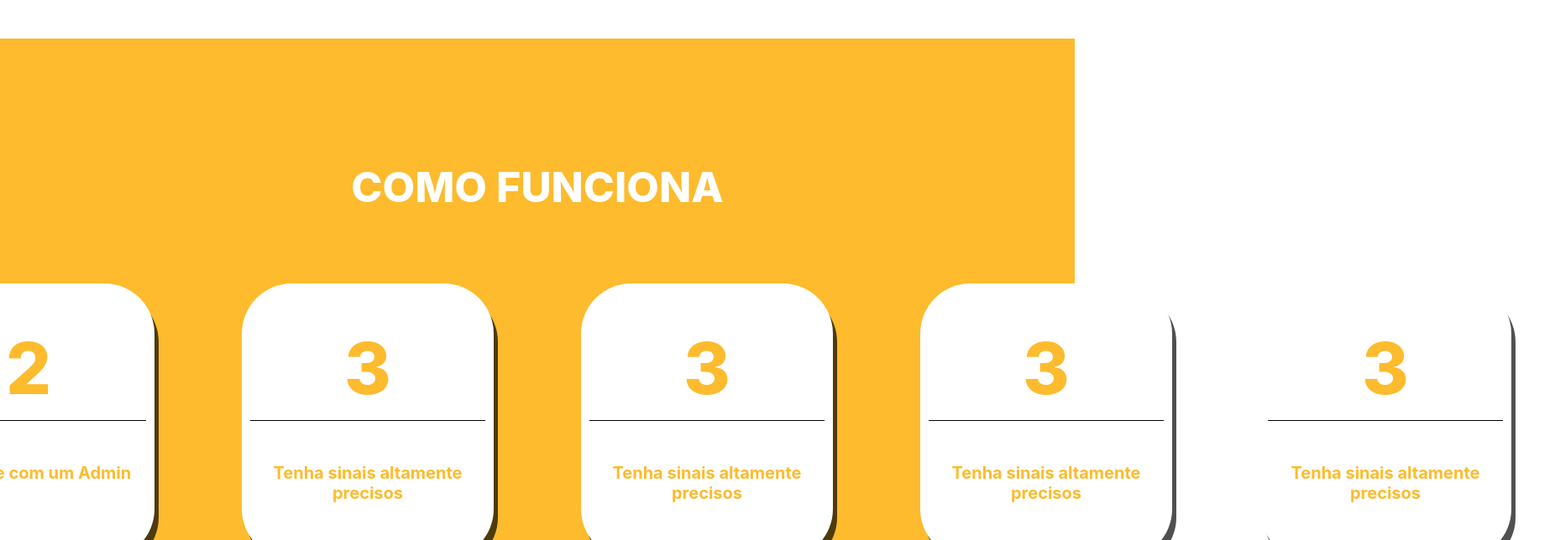
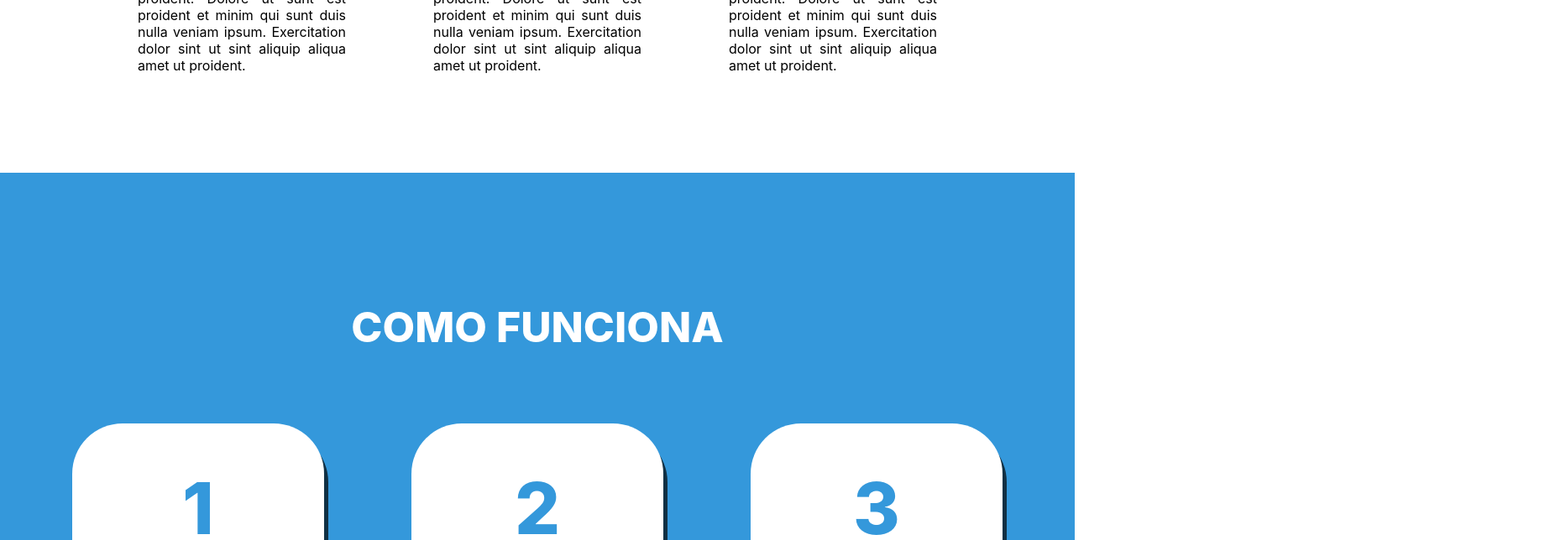
Before and after one commit to lucasgit2000/PROJECT.DoctorTrade.PageV2, a React (Create React App) app in the folder web-landing-page/: page / in a window 1280 px wide. Shown: the part 2156-2800 px from the top of the page at 84% size, 1852 px wide, since content can reach past the window. Built offline with nearby package versions, Linux system fonts and the light colour scheme; the HTML template or start-up script is replaced by a standard one.

Commit message:
home & timer adjustments & float button library deleted cause im bout to create my own

```diff
--- a/web-landing-page/src/App.js
+++ b/web-landing-page/src/App.js
@@ -9,7 +9,6 @@ import Instructions from './components/instructions/instructions';
 import Demonstrations from './components/demonstration/demonstration';
 import Reviews from './components/reviews/reviews';
 import About from './components/about/about';
-import FloatButton from './components/floatButton/floatButton';
 import Footer from './components/footer/footer';
 
 
@@ -23,10 +22,9 @@ function App() {
       <Demonstrations />
       <Reviews />
       <Portfolio />
-      {/* <Timer /> */}
+      <Timer />
       {/* <Footer/> */}
-
-      {/* <FloatButton /> */}
+      {/*TODO: float button */}
     </div>
   );
 }
--- a/web-landing-page/src/components/floatButton/floatButton.css
+++ /dev/null
@@ -1,3 +0,0 @@
-.fab-container {
-    margin: 0;
-}
--- a/web-landing-page/src/components/floatButton/floatButton.js
+++ /dev/null
@@ -1,49 +0,0 @@
-import React from 'react';
-import { Container, Button, Link } from 'react-floating-action-button';
-
-import "./floatButton.css";
-
-function FloatButton() {
-    return (
-        <Container>
-            <Link
-                href="#home"
-                tooltip="Voltar para o Topo!"
-                icon="fa fa-rocket fa-1x"
-                styles={{ backgroundColor: '#282c34', color: '#ffffff' }}
-            />
-             <Link
-                tooltip="Twitter!"
-                icon="fa fa-twitter"
-                className="fab-item btn btn-link btn-lg text-white"
-                styles={{ backgroundColor: '#ffffff', color: '#282c34' }}
-                onClick={() => { }} />
-             <Link
-                tooltip="Instagram!"
-                icon="fa fa-instagram"
-                className="fab-item btn btn-link btn-lg text-white"
-                styles={{ backgroundColor: '#ffffff', color: '#282c34' }}
-                onClick={() => { }} />
-             <Link
-                tooltip="Facebook!"
-                icon="fa fa-facebook-f"
-                className="fab-item btn btn-link btn-lg text-white"
-                styles={{ backgroundColor: '#ffffff', color: '#282c34' }}
-                onClick={() => { }} />
-            <Link
-                tooltip="Entrar no Telegram!"
-                icon="fa fa-telegram fa-2x"
-                className="fab-item btn btn-link btn-lg text-white"
-                styles={{ backgroundColor: '#ffffff', color: '#282c34' }}
-                onClick={() => { }} />
-            <Button
-                tooltip="Opções!"
-                icon="fa fa-cogs fa-3x"
-                styles={{ backgroundColor: '#282c34', color: '#ffffff' }}
-                rotate={true}
-                onClick={() => { }} />
-        </Container>
-    )
-}
-
-export default FloatButton;
--- a/web-landing-page/src/components/home/home.css
+++ b/web-landing-page/src/components/home/home.css
@@ -11,7 +11,7 @@
 }
 
 .HomePageHeader {
-  min-height: 100vh;
+  min-height: 120vh;
   display: flex;
   flex-direction: column;
   align-items: center;
@@ -20,6 +20,13 @@
   color: white;
 }
 
-h1{
-  margin-top: 20px;
+.HomePageHeader > h1{
+  margin-top: 0;
+  margin-bottom: 0;
 }
+
+.HomePageHeader > h2{
+  text-align: justify;
+  padding: 50px 100px;
+  margin-top: 0;
+}
--- a/web-landing-page/src/components/instructions/instructions.css
+++ b/web-landing-page/src/components/instructions/instructions.css
@@ -3,7 +3,7 @@
 }
 
 .InstructionsHeader {
-  background-color: #fdbb2d;
+  background-color: #3498db;
   min-height: 100vh;
   display: flex;
   flex-direction: column;
@@ -38,14 +38,14 @@
 }
 
 .InstructionsHeader .how-to-section .how-to-steps > div p {
-  color: #fdbb2d;
+  color: #3498db;
   font-size: 85px;
   font-weight: 800;
   margin: 10px;
 }
 
 .InstructionsHeader .how-to-section .how-to-steps > div h2 {
-  color: #fdbb2d;
+  color: #3498db;
   font-size: 20px;
   margin-top: 50px;
 }
--- a/web-landing-page/src/components/instructions/instructions.js
+++ b/web-landing-page/src/components/instructions/instructions.js
@@ -25,21 +25,6 @@ function Instructions() {
                                 <span></span>
                                 <h2>Tenha sinais altamente precisos</h2>
                             </div>
-                            <div className="step3">
-                                <p>3</p>
-                                <span></span>
-                                <h2>Tenha sinais altamente precisos</h2>
-                            </div>
-                            <div className="step3">
-                                <p>3</p>
-                                <span></span>
-                                <h2>Tenha sinais altamente precisos</h2>
-                            </div>
-                            <div className="step3">
-                                <p>3</p>
-                                <span></span>
-                                <h2>Tenha sinais altamente precisos</h2>
-                            </div>
                         </div>
                     </div>
                 </section>
--- a/web-landing-page/src/components/timer/timer.css
+++ b/web-landing-page/src/components/timer/timer.css
@@ -12,16 +12,10 @@ span {
 }
 
 div .contentTimer {
+  height: 16px;
   padding: 12px;
   display: flex;
   flex-direction: column;
   justify-content: space-between;
   align-items: center;
 }
-
-/* div .containerTimer .contentTimer {
-} */
-
-div .containerTimer .cronometro {
-    font-size: 32px;
-}
--- a/web-landing-page/src/components/timer/timer.js
+++ b/web-landing-page/src/components/timer/timer.js
@@ -6,8 +6,7 @@ function Timer() {
     return (
         <div className="containerTimer">
             <div className="contentTimer">
-                <span className="desc-promo">CONTAGEM REGRESSIVA PARA FIM DAS INSCRIÇÕES: </span>
-                <span className="cronometro">10:00:00</span>
+                <span className="desc-promo">CONTAGEM REGRESSIVA PARA FIM DAS INSCRIÇÕES: <strong>10:00:00</strong> </span>
             </div>
         </div>
     );
```
